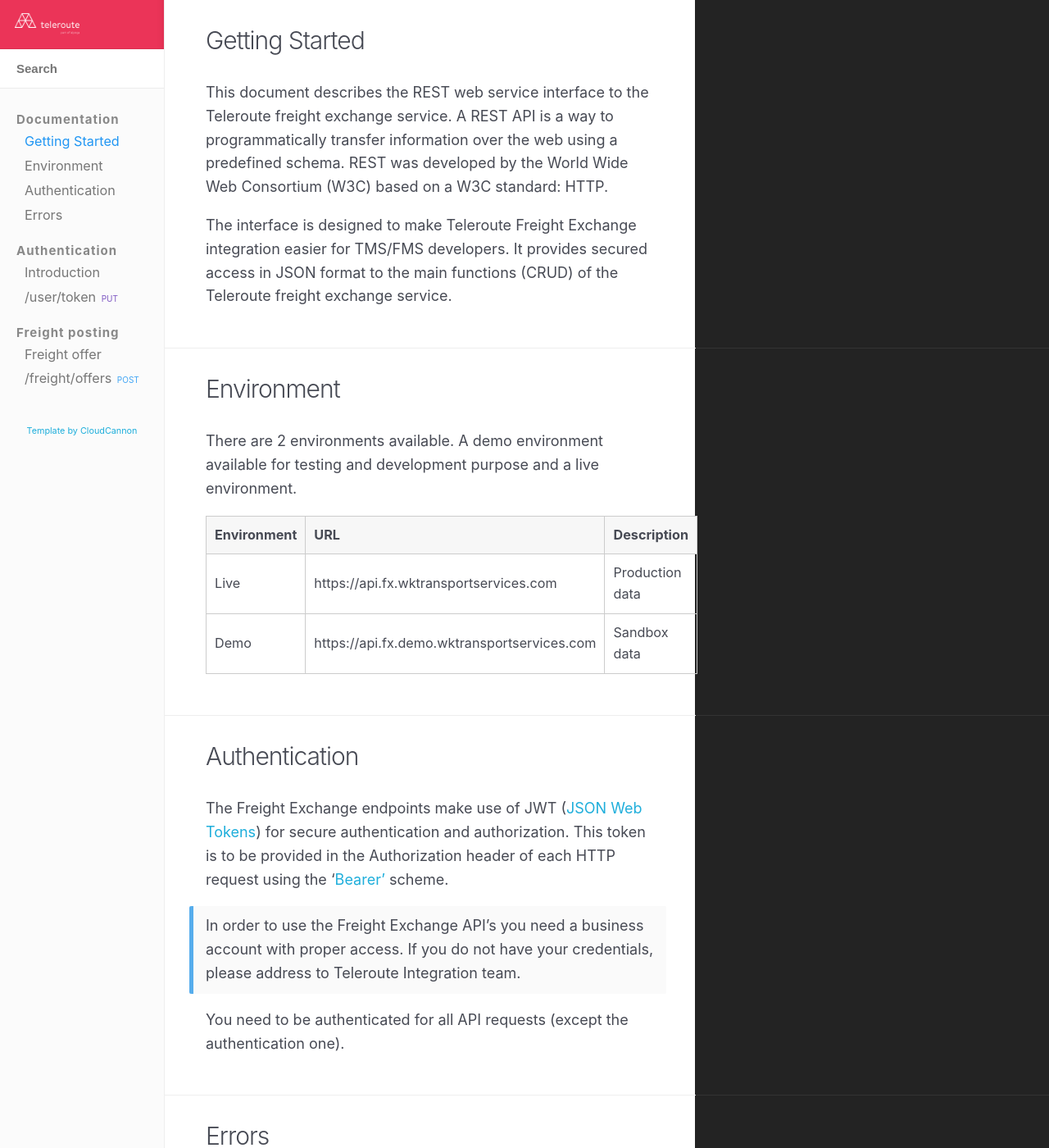
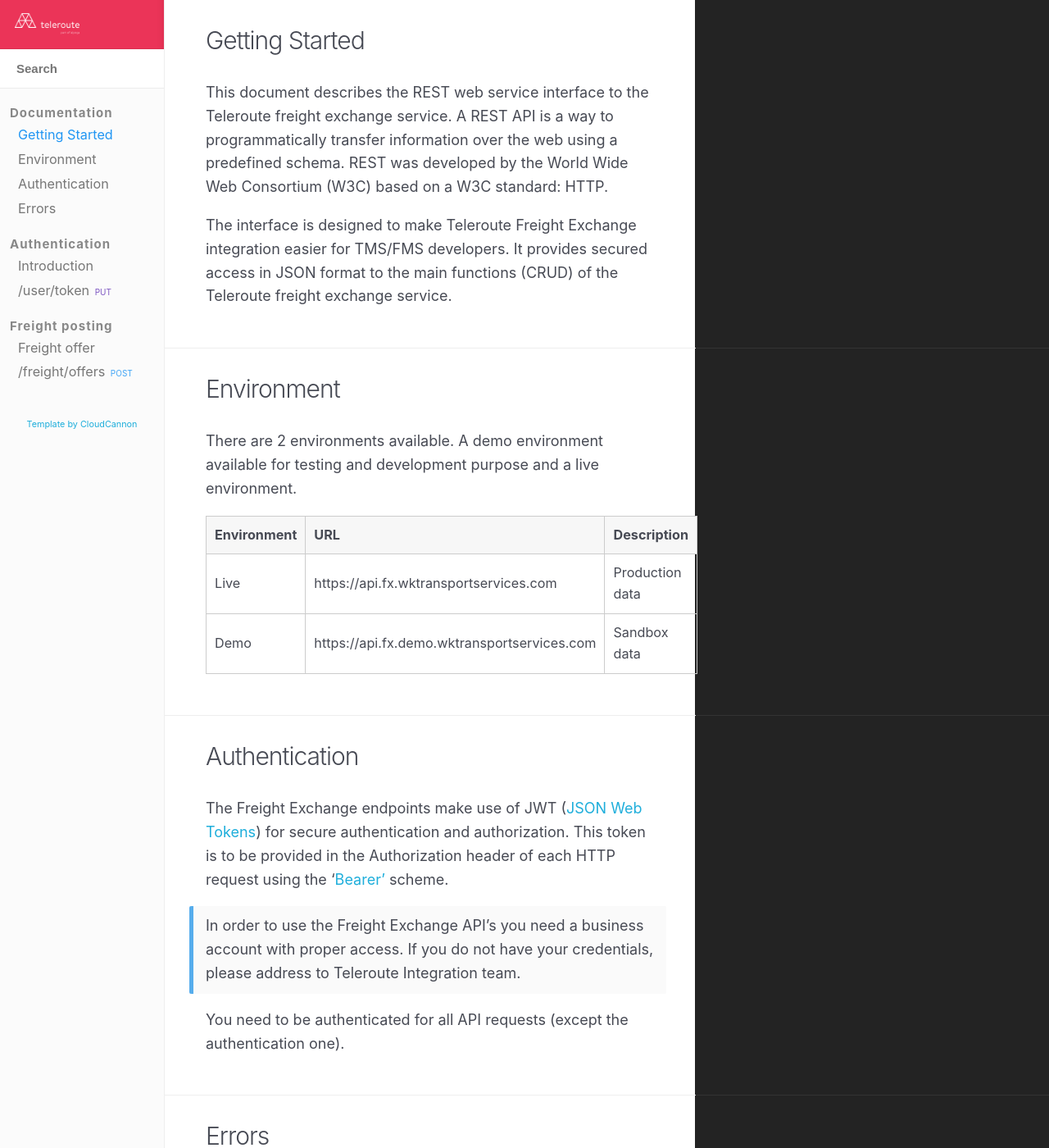
Before and after one commit to pierreyb/telerouteAPI, a Jekyll site: the page built from index.html, in a window 1280 px wide and 1400 px high. Shown: the whole window at 82% size. Built offline with Jekyll 4.4.1, drawn with Linux system fonts in a browser that asks for light colours; nearby versions of some CDN libraries.

Commit message:
Updated '_sass/_main.scss' via CloudCannon

```diff
--- a/_sass/_main.scss
+++ b/_sass/_main.scss
@@ -167,7 +167,7 @@
 }
 
 .sidebar {
-	padding: 20px 20px 0 20px;
+	padding: 12px 0px 0 12px;
 	white-space:nowrap;
 	overflow-y: auto;
 
```
